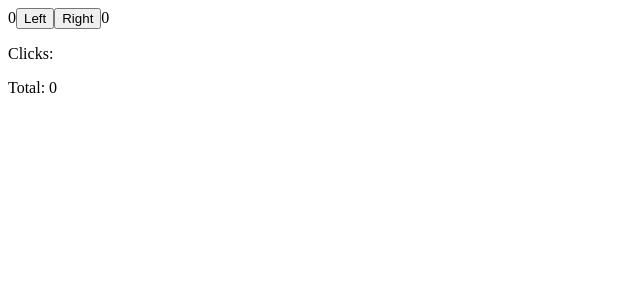
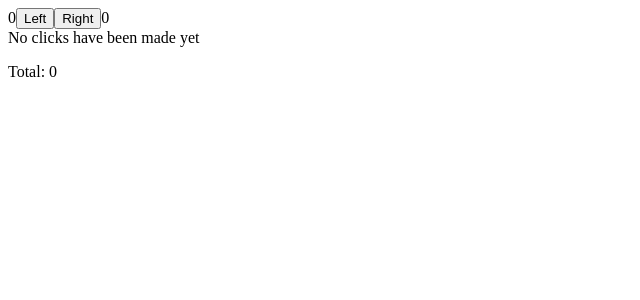
Before and after one commit to tomi-0/full-stack-open-course, a React (Vite) app in the folder part1/practice/: page / in a window 1280 px wide. Shown: the top 300 px of the page, without its empty margins (0-640 px from the left). Built offline with nearby package versions, Linux system fonts and the light colour scheme.

Commit message:
conditional rendering of history

```diff
--- a/part1/practice/src/PartD.jsx
+++ b/part1/practice/src/PartD.jsx
@@ -60,6 +60,10 @@ const App2 = () => {
     setLeft(left + 1)
     setTotal(total + 1)
   }
+
+  // debugger - allows us to inspect variable values
+
+
   // can use .push() but don't do this. As mentioned previously,
   // the state of React components, like allClicks, must not be mutated directly.
 
@@ -72,15 +76,38 @@ const App2 = () => {
   return (
     <div>
       {left}
-      <button onClick={handleLeftClick}>Left</button>
-      <button onClick={handleRightClick}>Right</button>
+      <Button label="Left" handleClick={handleLeftClick} />
+      <Button label="Right" handleClick={handleRightClick} />
       {right}
-      <p>Clicks: {allClicks.join(' ')}</p>
+      <History allClicks={allClicks} />
       <p>Total: {total}</p>
     </div>
   )
+}
 
 
+// conditional rendering
+const History = ({ allClicks }) => {
+  if (allClicks.length === 0) {
+    return (
+      <div>
+        No clicks have been made yet
+      </div>
+    )
+  }
+  return (
+    <div>
+      Button Press History: {allClicks.join(' ')}
+    </div>
+  )
+}
+
+const Button = ({label, handleClick}) => {
+  return (
+    <button onClick={handleClick}>
+      {label}
+    </button>
+  )
 }
 
 export default App2
```
